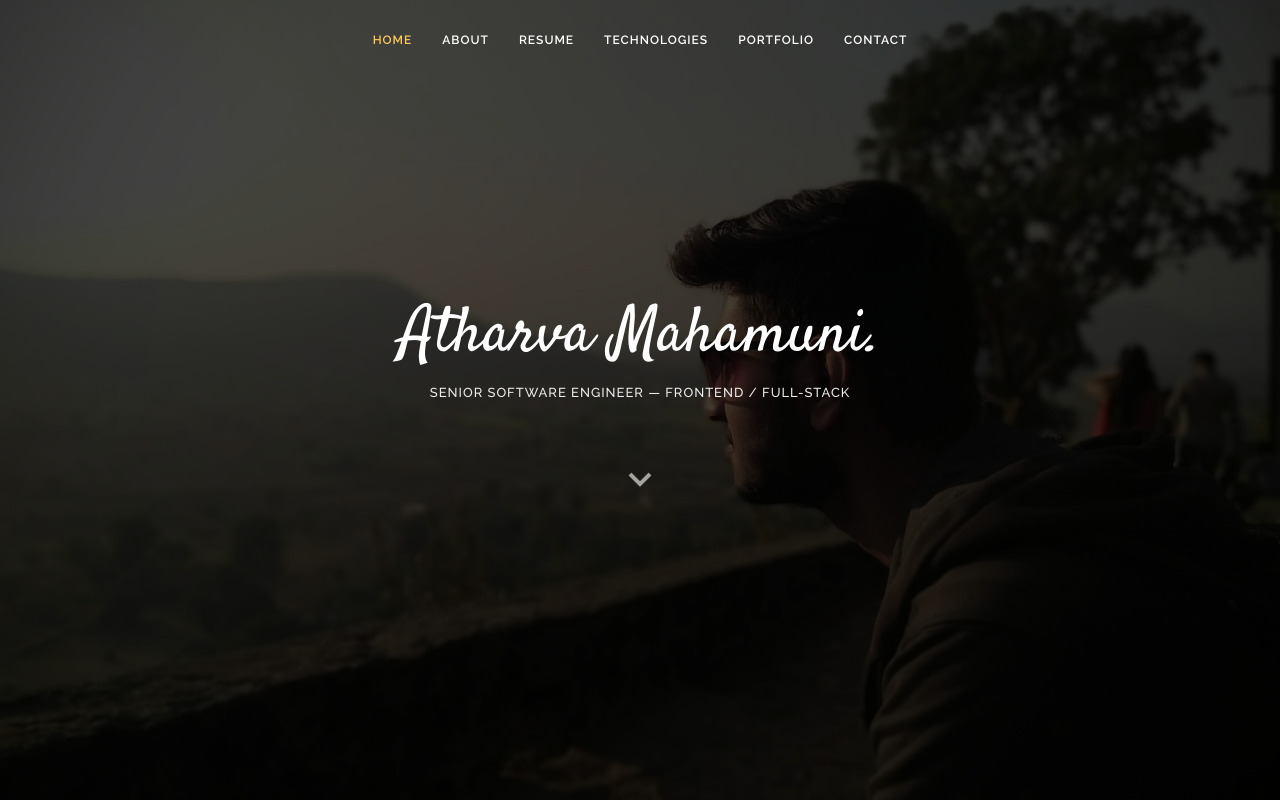
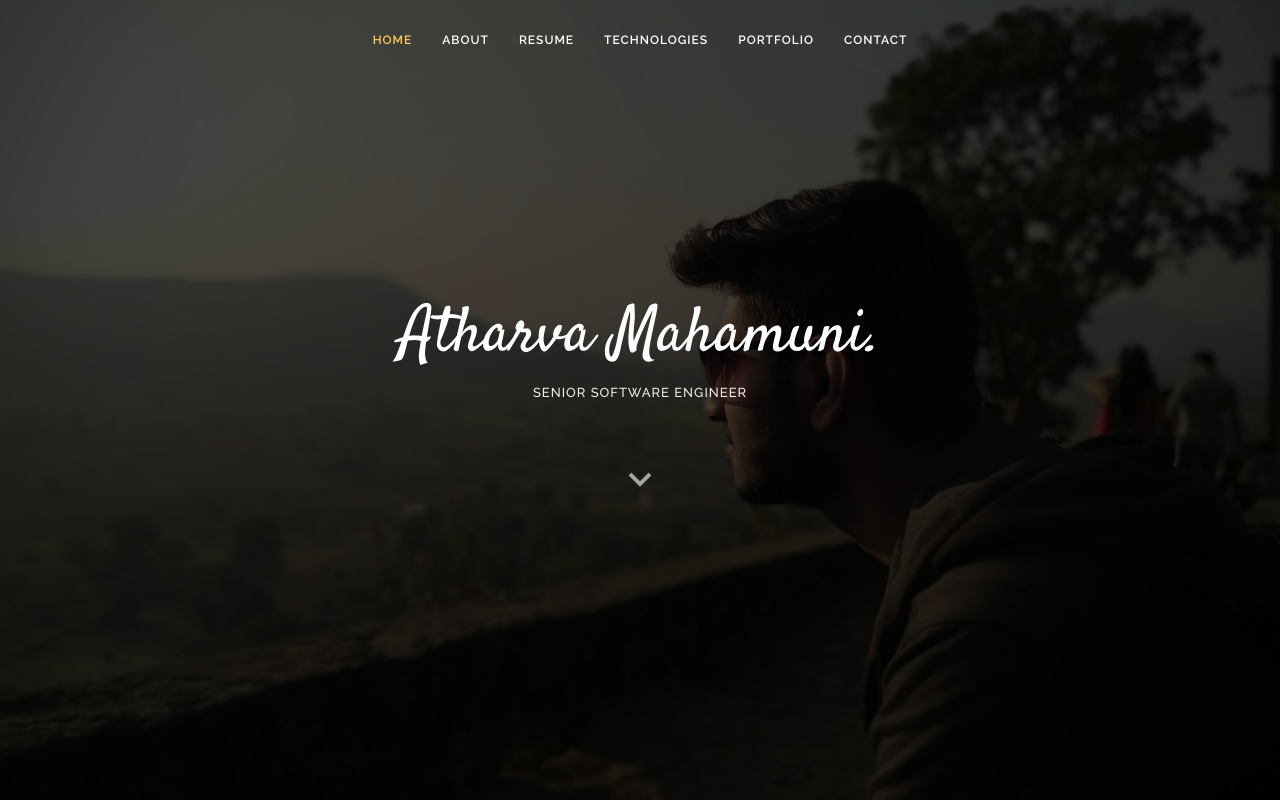
Before and after one commit to AtharvaCM/atharva_cm, a plain HTML site: page index.html in a window 1280 px wide. Shown: the top 800 px of the page. Drawn offline with nearby package versions, Linux system fonts and the light colour scheme.

Commit message:
feat: update role

```diff
--- a/index.html
+++ b/index.html
@@ -59,7 +59,7 @@
   <section id="hero">
     <div class="hero-container">
       <h1>Atharva Mahamuni.</h1>
-      <h2>Senior Software Engineer — Frontend / Full-stack</h2>
+      <h2>Senior Software Engineer</h2>
       <a href="#about" class="btn-scroll scrollto" title="Scroll Down"><i class="bx bx-chevron-down"></i></a>
     </div>
   </section><!-- End Hero -->
```
